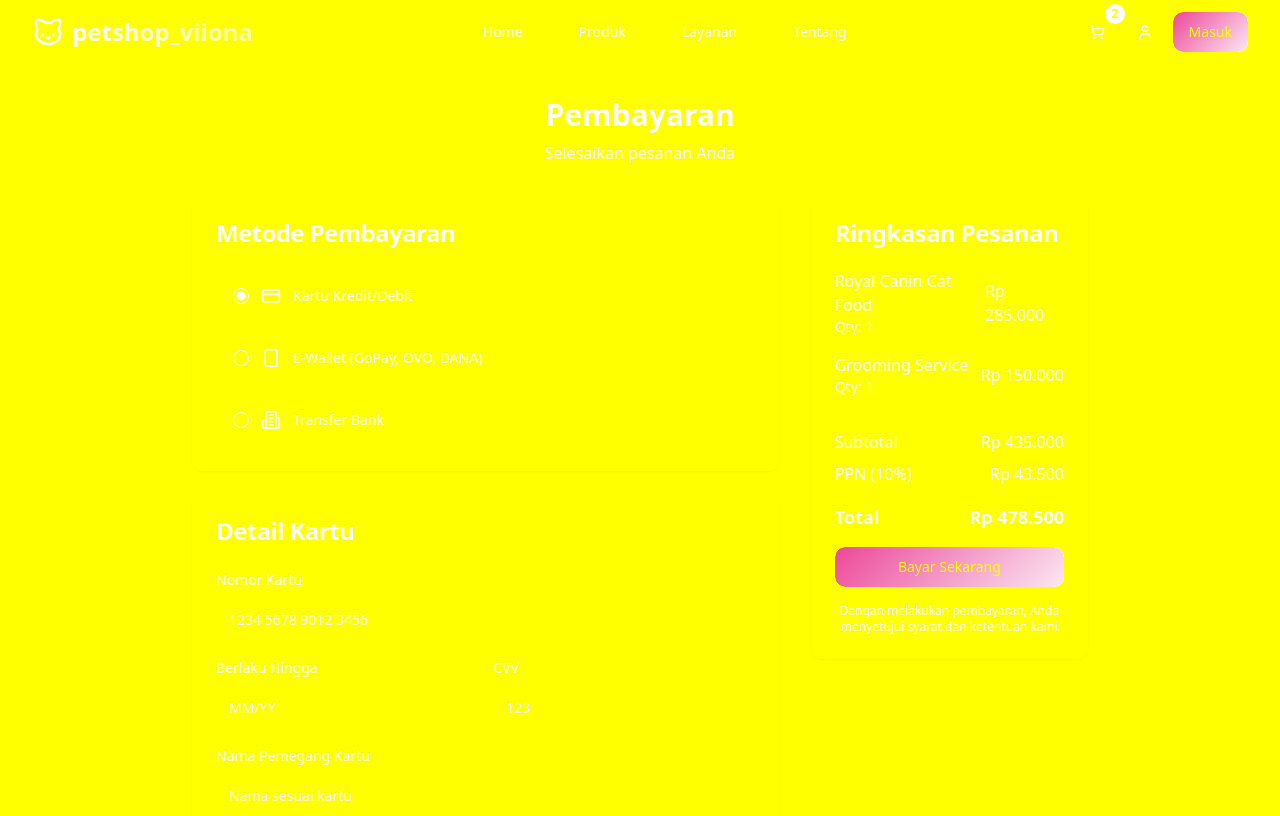
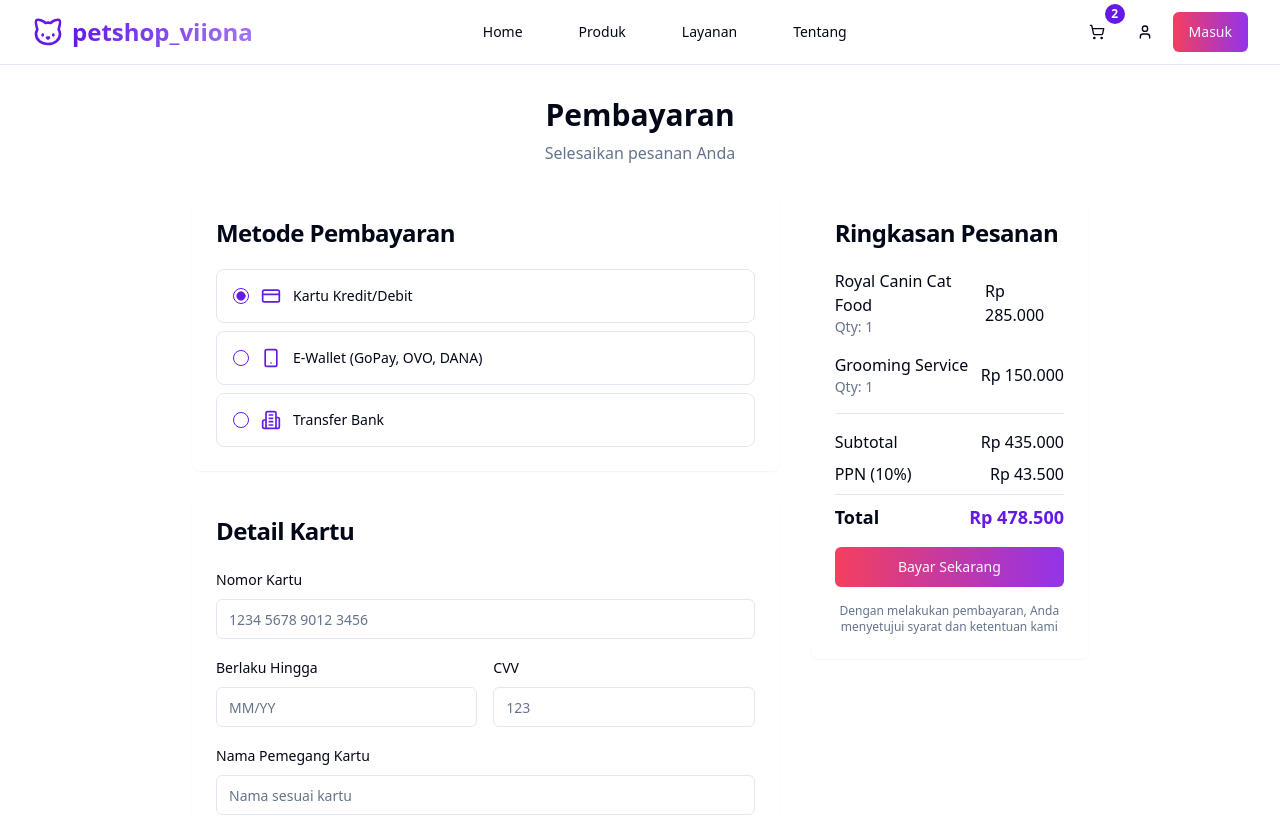
Before and after one commit to Ryan-infitech/Simple-Pet-Shop, a React (Vite) app: page /payment in a window 1280 px wide. Shown: the top 816 px of the page. Built offline with nearby package versions, Linux system fonts and the light colour scheme.

Commit message:
refactor: update design system colors to a sophisticated pink-purple theme

```diff
--- a/src/index.css
+++ b/src/index.css
@@ -1,89 +1,79 @@
-
 @tailwind base;
 @tailwind components;
 @tailwind utilities;
 
-/* Pink and white themed design system for petshop_viiona */
+/* Sophisticated pink-purple themed design system for petshop_viiona */
 
 @layer base {
   :root {
-    --background: 255 255 255;
-    --foreground: 75 85 99;
-
-    --card: 255 255 255;
-    --card-foreground: 75 85 99;
-
-    --popover: 255 255 255;
-    --popover-foreground: 75 85 99;
-
-    --primary: 236 72 153;
-    --primary-foreground: 255 255 255;
-
-    --secondary: 252 231 243;
-    --secondary-foreground: 75 85 99;
-
-    --muted: 249 250 251;
-    --muted-foreground: 107 114 128;
-
-    --accent: 252 231 243;
-    --accent-foreground: 75 85 99;
-
-    --destructive: 239 68 68;
-    --destructive-foreground: 255 255 255;
-
-    --border: 243 244 246;
-    --input: 243 244 246;
-    --ring: 236 72 153;
-
-    --radius: 0.75rem;
-
-    --sidebar-background: 255 255 255;
-    --sidebar-foreground: 75 85 99;
-    --sidebar-primary: 236 72 153;
-    --sidebar-primary-foreground: 255 255 255;
-    --sidebar-accent: 252 231 243;
-    --sidebar-accent-foreground: 75 85 99;
-    --sidebar-border: 243 244 246;
-    --sidebar-ring: 236 72 153;
+    --background: 0 0% 100%;
+    --foreground: 222.2 84% 4.9%;
+    --card: 0 0% 100%;
+    --card-foreground: 222.2 84% 4.9%;
+    --popover: 0 0% 100%;
+    --popover-foreground: 222.2 84% 4.9%;
+    --primary: 262 80% 50%;
+    --primary-foreground: 210 40% 98%;
+    --secondary: 210 40% 96%;
+    --secondary-foreground: 222.2 84% 4.9%;
+    --muted: 210 40% 96%;
+    --muted-foreground: 215.4 16.3% 46.9%;
+    --accent: 210 40% 96%;
+    --accent-foreground: 222.2 84% 4.9%;
+    --destructive: 0 84.2% 60.2%;
+    --destructive-foreground: 210 40% 98%;
+    --border: 214.3 31.8% 91.4%;
+    --input: 214.3 31.8% 91.4%;
+    --ring: 262 80% 50%;
+    --radius: 0.5rem;
+    --chart-1: 12 76% 61%;
+    --chart-2: 173 58% 39%;
+    --chart-3: 197 37% 24%;
+    --chart-4: 43 74% 66%;
+    --chart-5: 27 87% 67%;
+    --sidebar-background: 0 0% 98%;
+    --sidebar-foreground: 240 5.3% 26.1%;
+    --sidebar-primary: 262 80% 50%;
+    --sidebar-primary-foreground: 0 0% 98%;
+    --sidebar-accent: 220 14.3% 95.9%;
+    --sidebar-accent-foreground: 220 8.9% 46.1%;
+    --sidebar-border: 220 13% 91%;
+    --sidebar-ring: 262 80% 50%;
   }
 
   .dark {
-    --background: 17 24 39;
-    --foreground: 243 244 246;
-
-    --card: 31 41 55;
-    --card-foreground: 243 244 246;
-
-    --popover: 31 41 55;
-    --popover-foreground: 243 244 246;
-
-    --primary: 236 72 153;
-    --primary-foreground: 255 255 255;
-
-    --secondary: 55 65 81;
-    --secondary-foreground: 243 244 246;
-
-    --muted: 55 65 81;
-    --muted-foreground: 156 163 175;
-
-    --accent: 55 65 81;
-    --accent-foreground: 243 244 246;
-
-    --destructive: 239 68 68;
-    --destructive-foreground: 255 255 255;
-
-    --border: 55 65 81;
-    --input: 55 65 81;
-    --ring: 236 72 153;
-
-    --sidebar-background: 31 41 55;
-    --sidebar-foreground: 243 244 246;
-    --sidebar-primary: 236 72 153;
-    --sidebar-primary-foreground: 255 255 255;
-    --sidebar-accent: 55 65 81;
-    --sidebar-accent-foreground: 243 244 246;
-    --sidebar-border: 55 65 81;
-    --sidebar-ring: 236 72 153;
+    --background: 222.2 84% 4.9%;
+    --foreground: 210 40% 98%;
+    --card: 222.2 84% 4.9%;
+    --card-foreground: 210 40% 98%;
+    --popover: 222.2 84% 4.9%;
+    --popover-foreground: 210 40% 98%;
+    --primary: 262 80% 50%;
+    --primary-foreground: 222.2 84% 4.9%;
+    --secondary: 217.2 32.6% 17.5%;
+    --secondary-foreground: 210 40% 98%;
+    --muted: 217.2 32.6% 17.5%;
+    --muted-foreground: 215 20.2% 65.1%;
+    --accent: 217.2 32.6% 17.5%;
+    --accent-foreground: 210 40% 98%;
+    --destructive: 0 62.8% 30.6%;
+    --destructive-foreground: 210 40% 98%;
+    --border: 217.2 32.6% 17.5%;
+    --input: 217.2 32.6% 17.5%;
+    --ring: 262 80% 50%;
+    --chart-1: 220 70% 50%;
+    --chart-2: 160 60% 45%;
+    --chart-3: 30 80% 55%;
+    --chart-4: 280 65% 60%;
+    --chart-5: 340 75% 55%;
+    --sidebar-background: 240 5.9% 10%;
+    --sidebar-foreground: 240 4.8% 95.9%;
+    --sidebar-primary: 262 80% 50%;
+    --sidebar-primary-foreground: 0 0% 98%;
+    --sidebar-accent: 240 3.7% 15.9%;
+    --sidebar-accent-foreground: 240 4.8% 95.9%;
+    --sidebar-border: 240 3.7% 15.9%;
+    --sidebar-ring: 262 80% 50%;
   }
 }
 
@@ -93,16 +83,20 @@
   }
 
   body {
-    @apply bg-background text-foreground font-sans;
+    @apply bg-background text-foreground;
   }
 }
 
-@layer utilities {
+@layer components {
+  .gradient-purple {
+    @apply bg-gradient-to-r from-purple-600 to-rose-500;
+  }
+
   .gradient-pink {
-    background: linear-gradient(135deg, rgb(236 72 153) 0%, rgb(252 231 243) 100%);
+    @apply bg-gradient-to-r from-rose-500 to-purple-600;
   }
 
   .gradient-pink-soft {
-    background: linear-gradient(135deg, rgb(252 231 243) 0%, rgb(255 255 255) 100%);
+    @apply bg-gradient-to-br from-background via-purple-50/30 to-rose-50/30;
   }
 }
```
